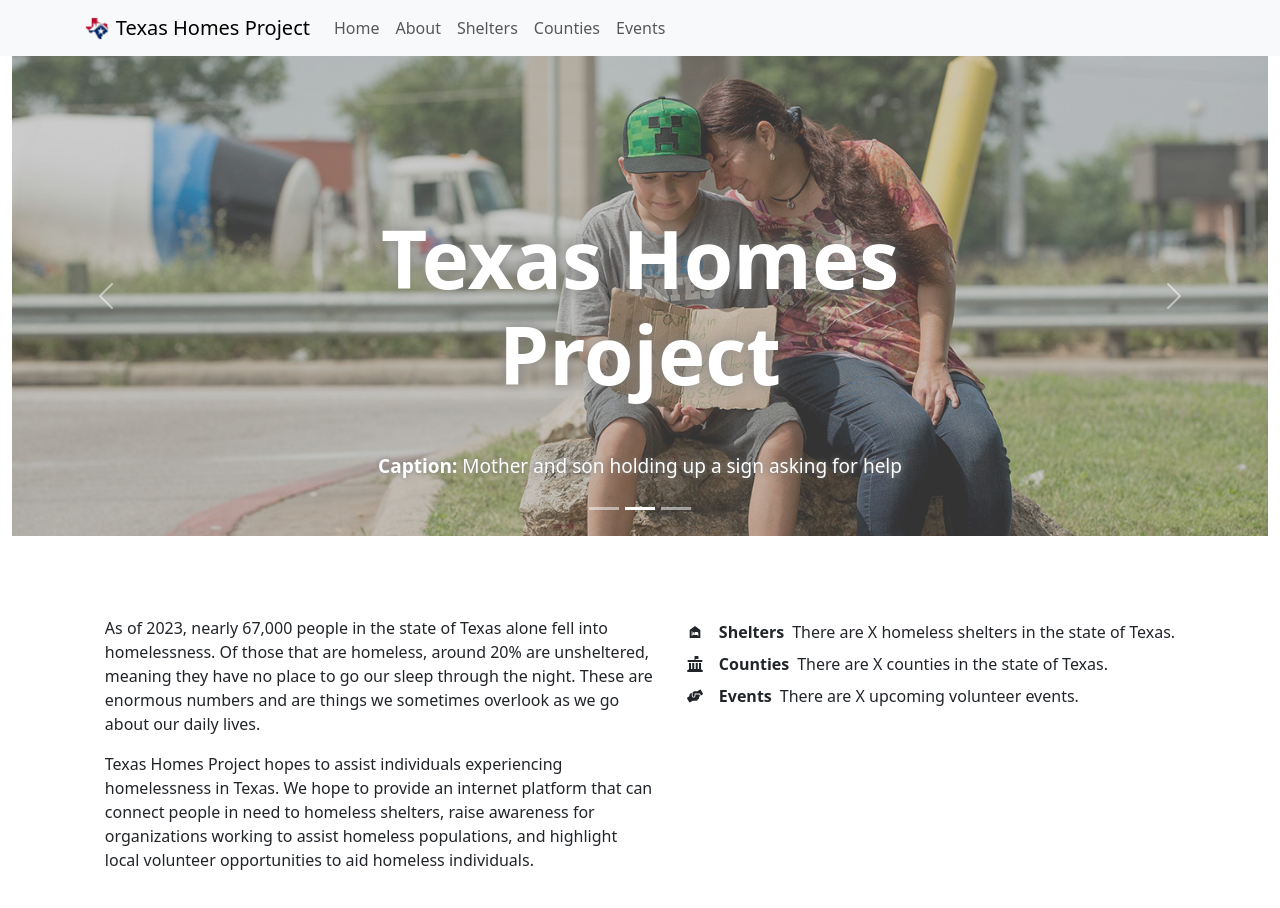
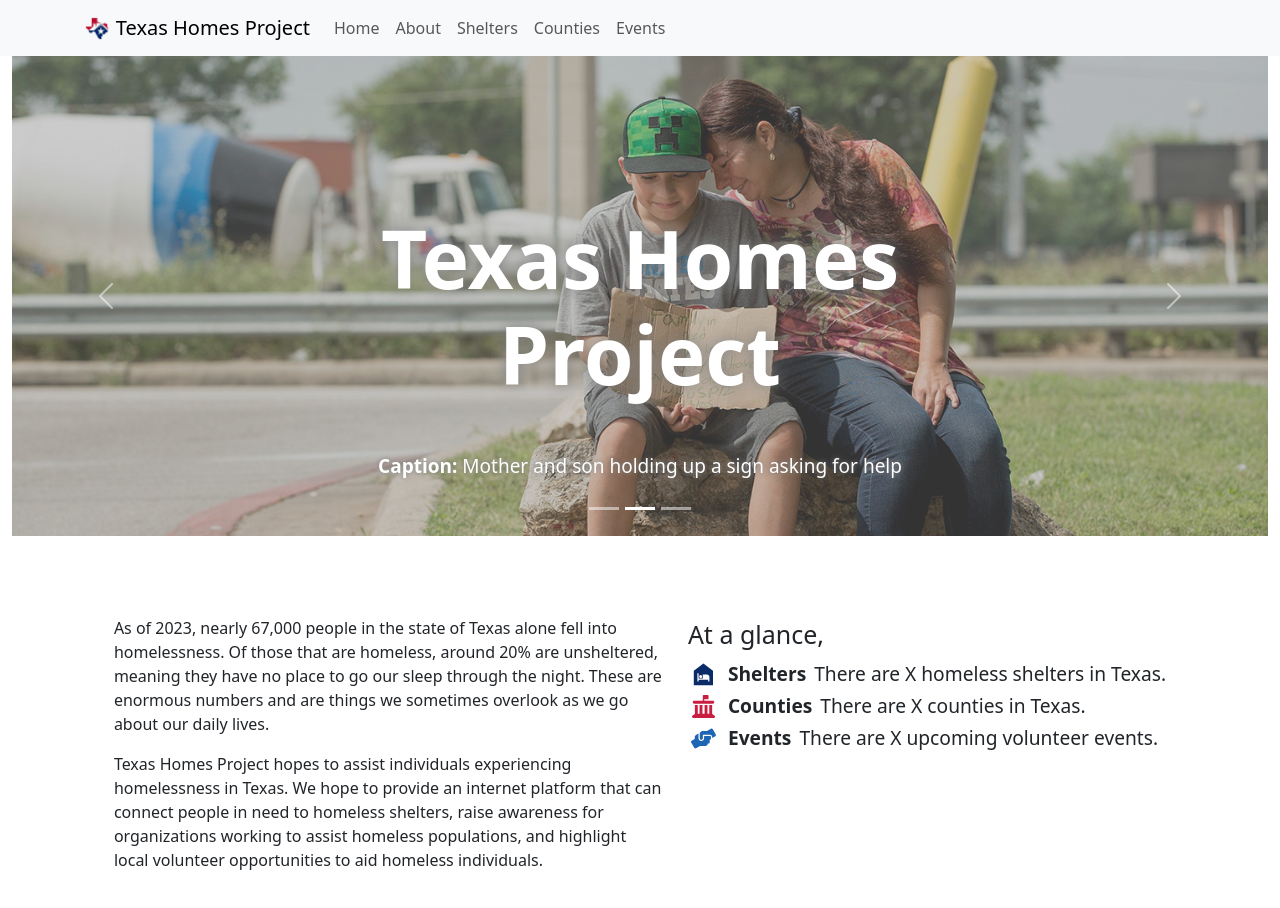
Before and after one commit to AnanthKothuri/TexasHomesProject, a React (Create React App) app in the folder front-end/: page / in a window 1280 px wide. Shown: the top 908 px of the page. Built offline with nearby package versions, Linux system fonts and the light colour scheme.

Commit message:
added color and restylized the 'At a glance' section of homepage

```diff
--- a/front-end/src/Home/HomePage.jsx
+++ b/front-end/src/Home/HomePage.jsx
@@ -26,30 +26,39 @@ const HomePage = () => {
 
       <Row md='auto' style={{margin: 80, justifyContent: 'center'}}>
         <Col>
-          <p style={{width: 550}}>As of 2023, nearly 67,000 people in the state of Texas alone fell into homelessness. Of those that are homeless, around 20% are unsheltered, meaning they have no place to go our
-          sleep through the night. These are enormous numbers and are things we sometimes overlook as we go about
-          our daily lives.</p>
-          <p style={{width: 550}}>Texas Homes Project hopes to assist individuals experiencing homelessness in Texas.
-              We hope to provide an internet platform that can connect people in need to homeless shelters, raise awareness for organizations working to assist homeless populations,
-              and highlight local volunteer opportunities to aid homeless individuals.</p>
+          <p style={{width: 550}}>
+            As of 2023, nearly 67,000 people in the state of Texas alone fell into homelessness.
+            Of those that are homeless, around 20% are unsheltered, meaning they have no place to
+            go our sleep through the night. These are enormous numbers and are things we sometimes
+            overlook as we go about our daily lives.
+          </p>
+          <p style={{width: 550}}>
+            Texas Homes Project hopes to assist individuals experiencing homelessness in Texas.
+            We hope to provide an internet platform that can connect people in need to homeless
+            shelters, raise awareness for organizations working to assist homeless populations,
+            and highlight local volunteer opportunities to aid homeless individuals.
+          </p>
         </Col>
 
-        <Col>
+        <Col style={{ fontSize: '1.2em' }}>
+          <div style={{ display: 'flex', flexDirection: 'column' }}>
+            <p style={{ marginBottom: 5, fontSize: 25 }}>
+              At a glance,
+            </p>
+          </div>
+          {/* Display info for "Shelters", "Counties", "Events" with icons */}
           <Feature
-              icon={<MdNightShelter />}
-              iconBg="#FFFFFF"
+              icon={<MdNightShelter style={{ color: "#0b2b68", fontSize: '1.5em' }}/>}
               text="Shelters"
-              smalltext="There are X homeless shelters in the state of Texas."
+              smalltext="There are X homeless shelters in Texas."
             />
             <Feature
-              icon={<FaLandmarkFlag />}
-              iconBg="#FFFFFF"
+              icon={<FaLandmarkFlag style={{ color: "#c91e40", fontSize: '1.2em' }}/>}
               text="Counties"
-              smalltext="There are X counties in the state of Texas."
+              smalltext="There are X counties in Texas."
             />
             <Feature
-              icon={<FaHandsHelping />}
-              iconBg="#FFFFFF"
+              icon={<FaHandsHelping style={{ color: "#1d66b5", fontSize: '1.3em' }}/>}
               text="Events"
               smalltext="There are X upcoming volunteer events."
             />
```
